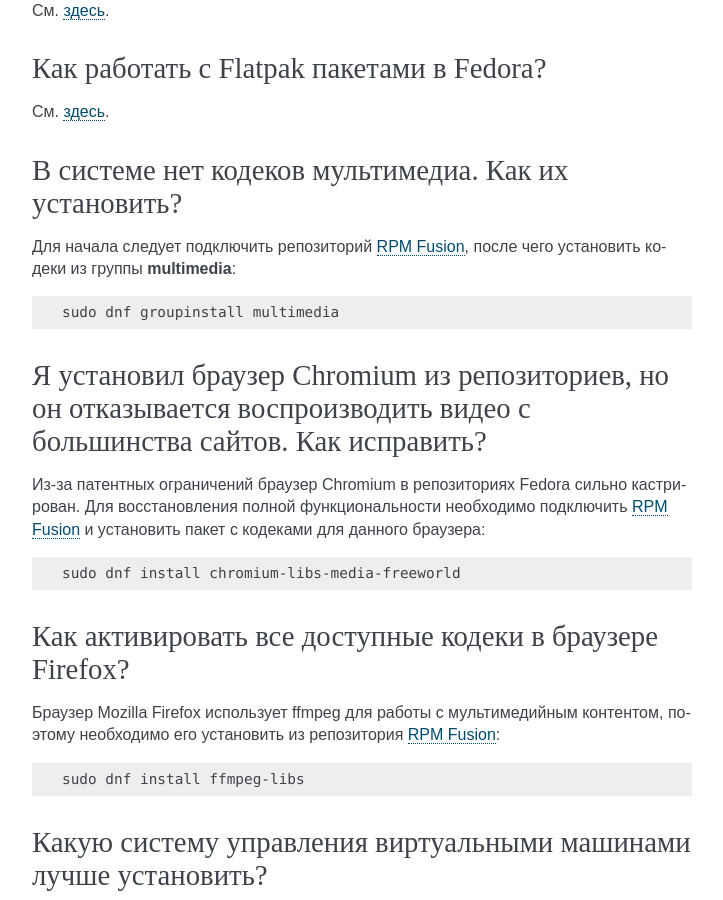
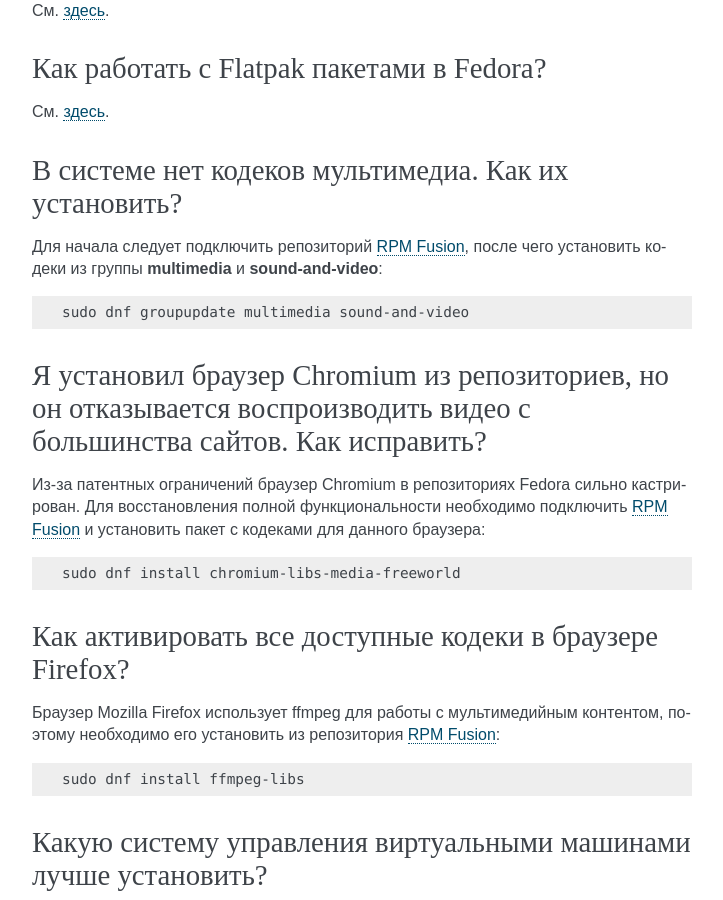
Before and after one commit to RussianFedora/FAQ, a Sphinx documentation site: the page built from source/package-manager.rst, in a window 1280 px wide and 900 px high, scrolled down 5489 px. Shown: the whole window, without its empty margins (388-1111 px from the left). Built offline with Sphinx 7.4.7, drawn with Linux system fonts in a browser that asks for light colours.

Commit message:
Synced multimedia question with upstream recommendations.

```diff
--- a/source/package-manager.rst
+++ b/source/package-manager.rst
@@ -322,11 +322,11 @@
 В системе нет кодеков мультимедиа. Как их установить?
 ============================================================
 
-Для начала следует подключить репозиторий :ref:`RPM Fusion <rpmfusion>`, после чего установить кодеки из группы **multimedia**:
+Для начала следует подключить репозиторий :ref:`RPM Fusion <rpmfusion>`, после чего установить кодеки из группы **multimedia** и **sound-and-video**:
 
 .. code-block:: bash
 
-    sudo dnf groupinstall multimedia
+    sudo dnf groupupdate multimedia sound-and-video
 
 .. index:: repository, codecs, multimedia, chromium, third-party
 .. _chromium-codecs:
```
